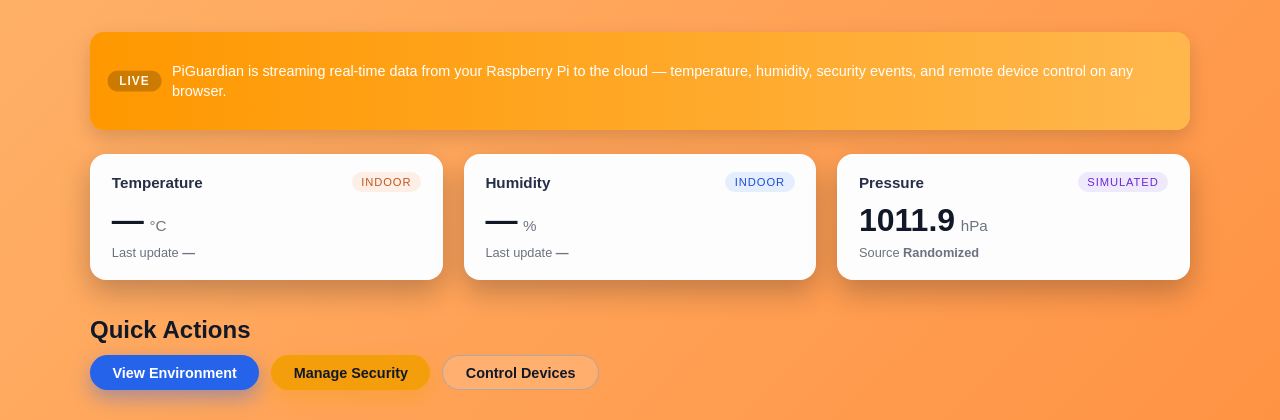
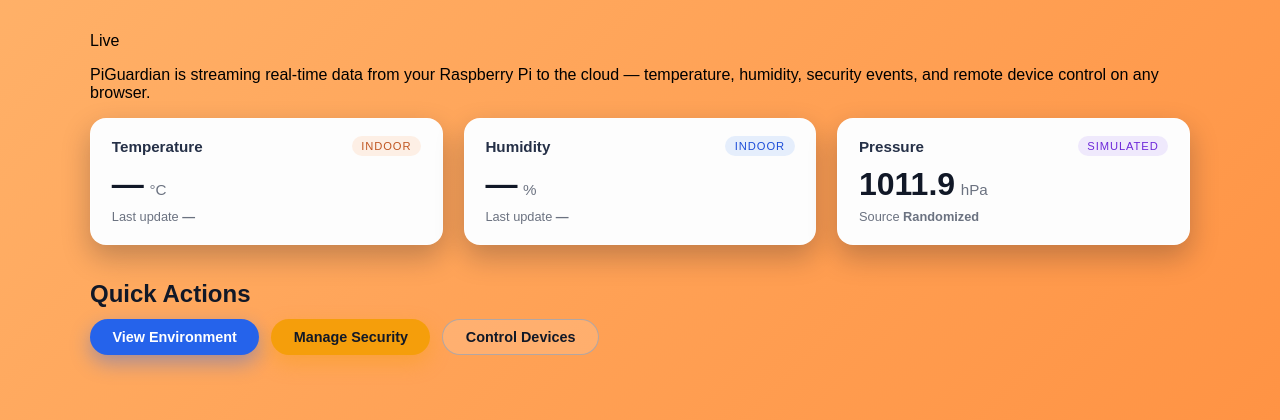
Before and after one commit to KylianLaw/PiGuardianDashboardRender, a Flask app: page / in a window 1280 px wide. Shown: the part 149-569 px from the top of the page. Run offline with Flask 3, Linux system fonts and the light colour scheme; data that the repository does not hold is empty; parts of the project's set-up code (start-up, migrations or seed data) failed here and were passed over; some libraries are stand-ins or nearby versions.

Commit message:
Remove summary promo styles from CSS
Removed styles for the summary promo strip and its badge.

```diff
--- a/static/style.css
+++ b/static/style.css
@@ -877,50 +877,3 @@
     transform: translateY(-4px);
     box-shadow: 0 10px 26px rgba(0, 0, 0, 0.12);
 }
-
-/* === Summary promo strip on home page === */
-
-.summary-promo {
-  margin-top: 1.5rem;
-  margin-bottom: 1.5rem;
-  padding: 0.9rem 1.2rem;
-  border-radius: 14px;
-  background: linear-gradient(90deg, #ff9800, #ffb74d);
-  color: #ffffff;
-  display: flex;
-  align-items: center;
-  gap: 0.75rem;
-  box-shadow: 0 8px 20px rgba(0, 0, 0, 0.15);
-}
-
-.summary-promo__badge {
-  padding: 0.25rem 0.7rem;
-  border-radius: 999px;
-  font-size: 0.7rem;
-  font-weight: 700;
-  text-transform: uppercase;
-  letter-spacing: 0.08em;
-  background: rgba(0, 0, 0, 0.22);
-  animation: promo-pulse 1.8s ease-in-out infinite;
-}
-
-.summary-promo__text {
-  font-size: 0.9rem;
-  line-height: 1.4;
-}
-
-/* subtle pulse animation for the "Live" badge */
-@keyframes promo-pulse {
-  0% {
-    transform: scale(1);
-    opacity: 1;
-  }
-  50% {
-    transform: scale(1.08);
-    opacity: 0.9;
-  }
-  100% {
-    transform: scale(1);
-    opacity: 1;
-  }
-}
```
